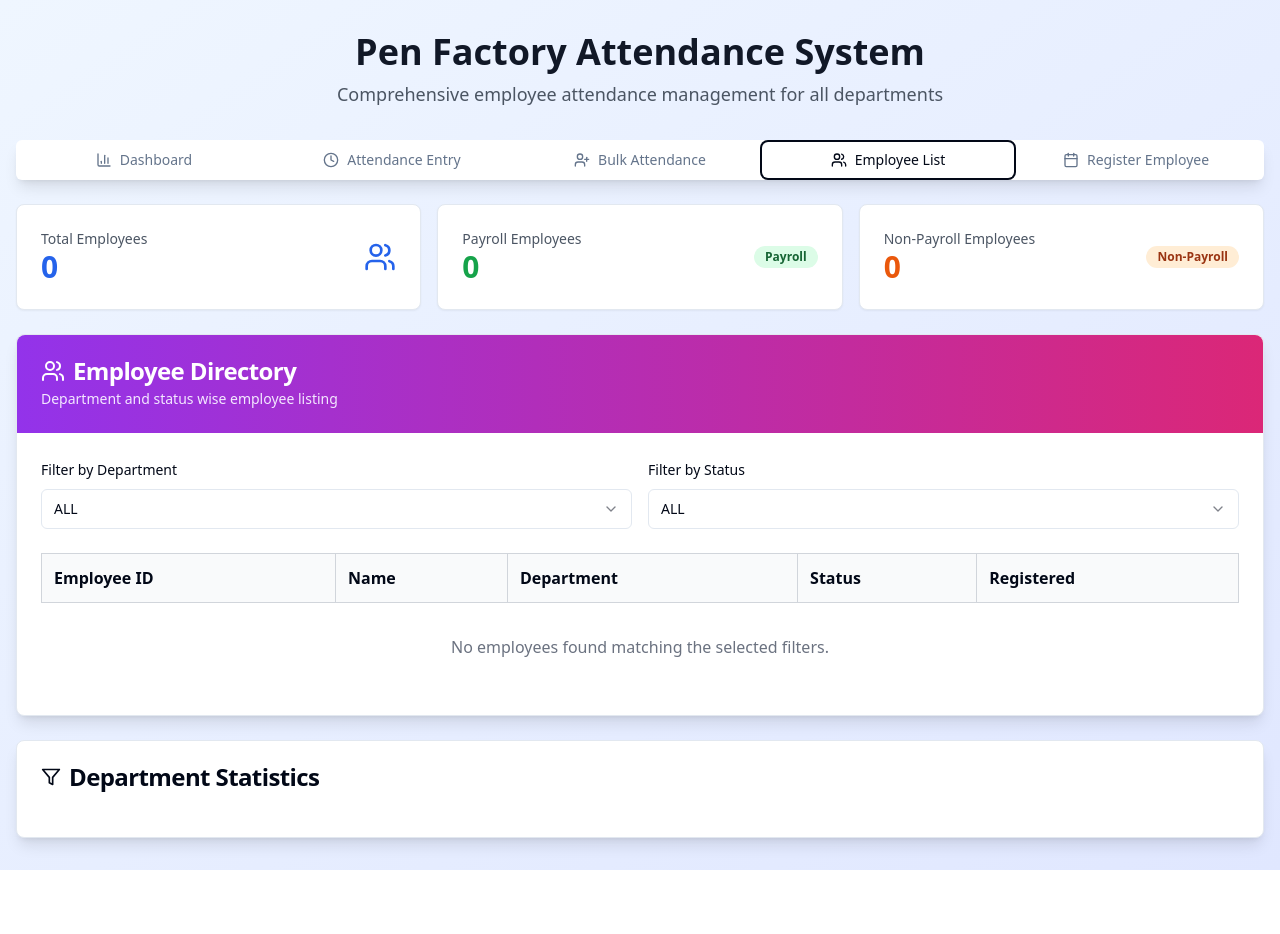
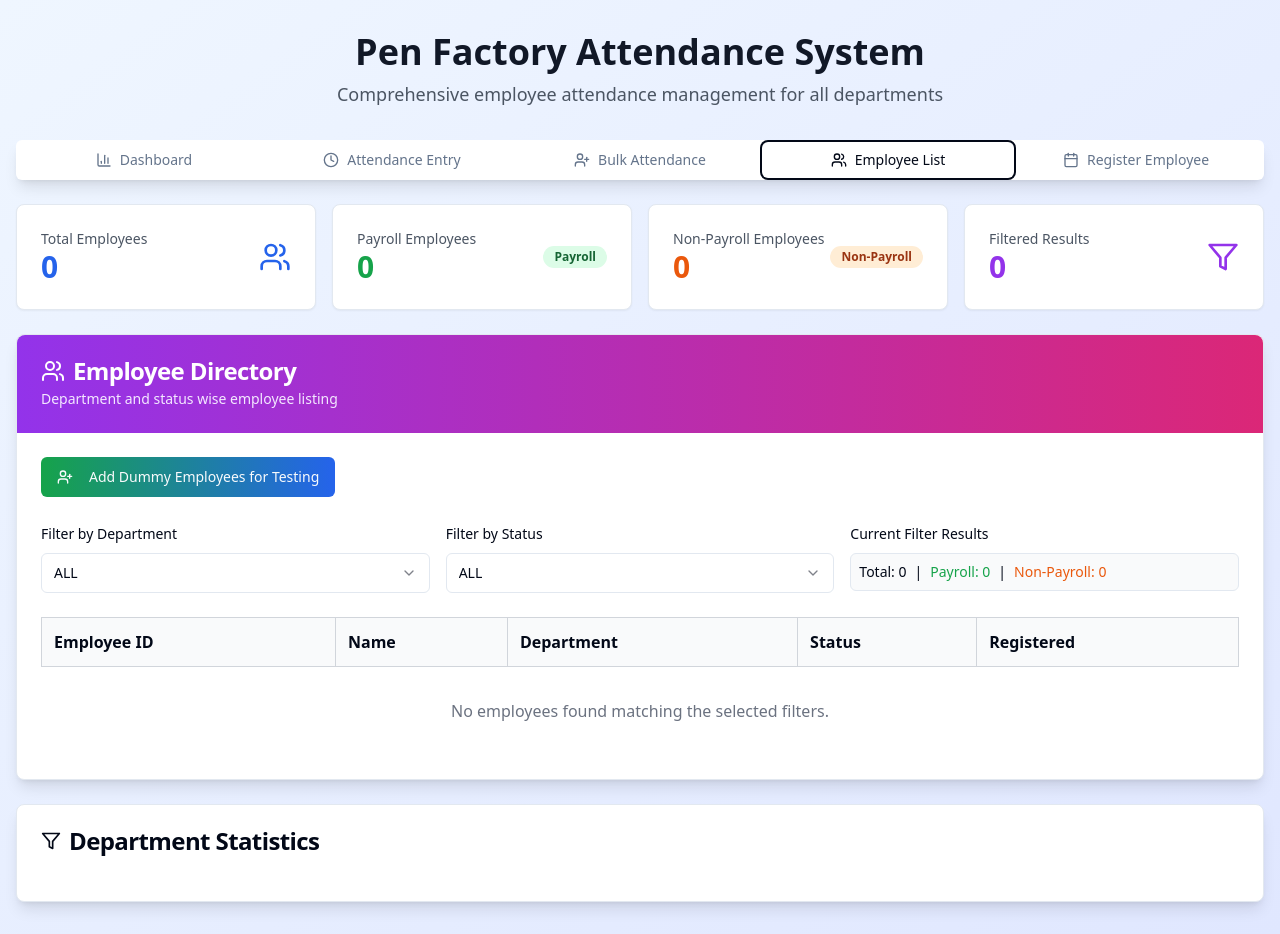
Before and after one commit to Supra-pens/pen-pulse-attendance-system, a React (Vite) app: page / in a window 1280 px wide. Both pictures are taken after a click on the tab "Employee List". Before the commit the page ends 870 px from the top, so only its background shows below. Built offline with nearby package versions, Linux system fonts and the light colour scheme.

Commit message:
feat: Implement department and status filtering
Adds filtering by department and status to the employee list. Includes dummy employee data for testing purposes.

```diff
--- a/src/components/EmployeeList.tsx
+++ b/src/components/EmployeeList.tsx
@@ -3,7 +3,9 @@ import { useState, useEffect } from "react";
 import { Card, CardContent, CardDescription, CardHeader, CardTitle } from "@/components/ui/card";
 import { Select, SelectContent, SelectItem, SelectTrigger, SelectValue } from "@/components/ui/select";
 import { Badge } from "@/components/ui/badge";
-import { Users, Filter } from "lucide-react";
+import { Button } from "@/components/ui/button";
+import { Users, Filter, UserPlus } from "lucide-react";
+import { useToast } from "@/hooks/use-toast";
 
 const DEPARTMENTS = [
   "ALL",
@@ -18,11 +20,30 @@ const DEPARTMENTS = [
 
 const STATUS_OPTIONS = ["ALL", "PAYROLL", "NON PAYROLL"];
 
+const DUMMY_EMPLOYEES = [
+  { name: "Rajesh Kumar", department: "MOULDING DEPT. (A & B SHIFT)", status: "PAYROLL", employeeId: "MP001" },
+  { name: "Priya Sharma", department: "MOULDING DEPT. (A & B SHIFT)", status: "NON PAYROLL", employeeId: "MN001" },
+  { name: "Amit Singh", department: "FOILING & HOT STAMPING DEPT.", status: "PAYROLL", employeeId: "FP001" },
+  { name: "Sunita Devi", department: "FOILING & HOT STAMPING DEPT.", status: "NON PAYROLL", employeeId: "FN001" },
+  { name: "Vikash Yadav", department: "DAY SHIFT REFILLING DEPT.", status: "PAYROLL", employeeId: "RP001" },
+  { name: "Kavita Gupta", department: "DAY SHIFT REFILLING DEPT.", status: "NON PAYROLL", employeeId: "RN001" },
+  { name: "Ravi Verma", department: "EXTRUSION DEPT. (A & B SHIFT)", status: "PAYROLL", employeeId: "EP001" },
+  { name: "Meera Joshi", department: "EXTRUSION DEPT. (A & B SHIFT)", status: "NON PAYROLL", employeeId: "EN001" },
+  { name: "Suresh Patel", department: "PEN ASSEMBLING DEPT.", status: "PAYROLL", employeeId: "PP001" },
+  { name: "Anita Roy", department: "PEN ASSEMBLING DEPT.", status: "NON PAYROLL", employeeId: "PN001" },
+  { name: "Deepak Mishra", department: "DESPATCH DEPT. DAY SHIFT", status: "PAYROLL", employeeId: "DP001" },
+  { name: "Rekha Singh", department: "DESPATCH DEPT. DAY SHIFT", status: "NON PAYROLL", employeeId: "DN001" },
+  { name: "Manish Agarwal", department: "OFFICE STAFF", status: "PAYROLL", employeeId: "OP001" },
+  { name: "Seema Khanna", department: "OFFICE STAFF", status: "PAYROLL", employeeId: "OP002" },
+  { name: "Rohit Saxena", department: "OFFICE STAFF", status: "NON PAYROLL", employeeId: "ON001" }
+];
+
 const EmployeeList = () => {
   const [employees, setEmployees] = useState<any[]>([]);
   const [filteredEmployees, setFilteredEmployees] = useState<any[]>([]);
   const [selectedDepartment, setSelectedDepartment] = useState("ALL");
   const [selectedStatus, setSelectedStatus] = useState("ALL");
+  const { toast } = useToast();
 
   useEffect(() => {
     const storedEmployees = JSON.parse(localStorage.getItem("employees") || "[]");
@@ -44,6 +65,37 @@ const EmployeeList = () => {
     setFilteredEmployees(filtered);
   }, [employees, selectedDepartment, selectedStatus]);
 
+  const addDummyEmployees = () => {
+    const existingEmployees = JSON.parse(localStorage.getItem("employees") || "[]");
+    const existingIds = existingEmployees.map((emp: any) => emp.employeeId);
+
+    const newEmployees = DUMMY_EMPLOYEES.filter(emp => !existingIds.includes(emp.employeeId));
+
+    if (newEmployees.length === 0) {
+      toast({
+        title: "Info",
+        description: "All dummy employees already exist in the system",
+        variant: "default"
+      });
+      return;
+    }
+
+    const employeesToAdd = newEmployees.map(emp => ({
+      ...emp,
+      registeredAt: new Date().toISOString(),
+      id: Date.now().toString() + Math.random().toString(36).substr(2, 9)
+    }));
+
+    const updatedEmployees = [...existingEmployees, ...employeesToAdd];
+    localStorage.setItem("employees", JSON.stringify(updatedEmployees));
+    setEmployees(updatedEmployees);
+
+    toast({
+      title: "Success",
+      description: `Added ${newEmployees.length} dummy employees for testing`
+    });
+  };
+
   const getDepartmentStats = () => {
     const stats: any = {};
     employees.forEach(emp => {
@@ -62,10 +114,20 @@ const EmployeeList = () => {
 
   const departmentStats = getDepartmentStats();
 
+  const getFilteredStats = () => {
+    return {
+      total: filteredEmployees.length,
+      payroll: filteredEmployees.filter(emp => emp.status === "PAYROLL").length,
+      nonPayroll: filteredEmployees.filter(emp => emp.status === "NON PAYROLL").length
+    };
+  };
+
+  const filteredStats = getFilteredStats();
+
   return (
     <div className="space-y-6">
       {/* Summary Cards */}
-      <div className="grid grid-cols-1 md:grid-cols-3 gap-4">
+      <div className="grid grid-cols-1 md:grid-cols-4 gap-4">
         <Card>
           <CardContent className="p-6">
             <div className="flex items-center justify-between">
@@ -103,6 +165,17 @@ const EmployeeList = () => {
             </div>
           </CardContent>
         </Card>
+        <Card>
+          <CardContent className="p-6">
+            <div className="flex items-center justify-between">
+              <div>
+                <p className="text-sm font-medium text-gray-600">Filtered Results</p>
+                <p className="text-3xl font-bold text-purple-600">{filteredStats.total}</p>
+              </div>
+              <Filter className="h-8 w-8 text-purple-600" />
+            </div>
+          </CardContent>
+        </Card>
       </div>
 
       {/* Employee List */}
@@ -117,8 +190,19 @@ const EmployeeList = () => {
           </CardDescription>
         </CardHeader>
         <CardContent className="p-6">
+          {/* Add Dummy Data Button */}
+          <div className="mb-6">
+            <Button
+              onClick={addDummyEmployees}
+              className="bg-gradient-to-r from-green-600 to-blue-600 hover:from-green-700 hover:to-blue-700"
+            >
+              <UserPlus size={16} className="mr-2" />
+              Add Dummy Employees for Testing
+            </Button>
+          </div>
+
           {/* Filters */}
-          <div className="grid grid-cols-1 md:grid-cols-2 gap-4 mb-6">
+          <div className="grid grid-cols-1 md:grid-cols-3 gap-4 mb-6">
             <div className="space-y-2">
               <label className="text-sm font-medium">Filter by Department</label>
               <Select onValueChange={setSelectedDepartment} value={selectedDepartment}>
@@ -148,6 +232,18 @@ const EmployeeList = () => {
                   ))}
                 </SelectContent>
               </Select>
+            </div>
+            <div className="space-y-2">
+              <label className="text-sm font-medium">Current Filter Results</label>
+              <div className="p-2 border rounded-md bg-gray-50">
+                <div className="text-sm">
+                  <span className="font-medium">Total: {filteredStats.total}</span>
+                  <span className="mx-2">|</span>
+                  <span className="text-green-600">Payroll: {filteredStats.payroll}</span>
+                  <span className="mx-2">|</span>
+                  <span className="text-orange-600">Non-Payroll: {filteredStats.nonPayroll}</span>
+                </div>
+              </div>
             </div>
           </div>
 
```
